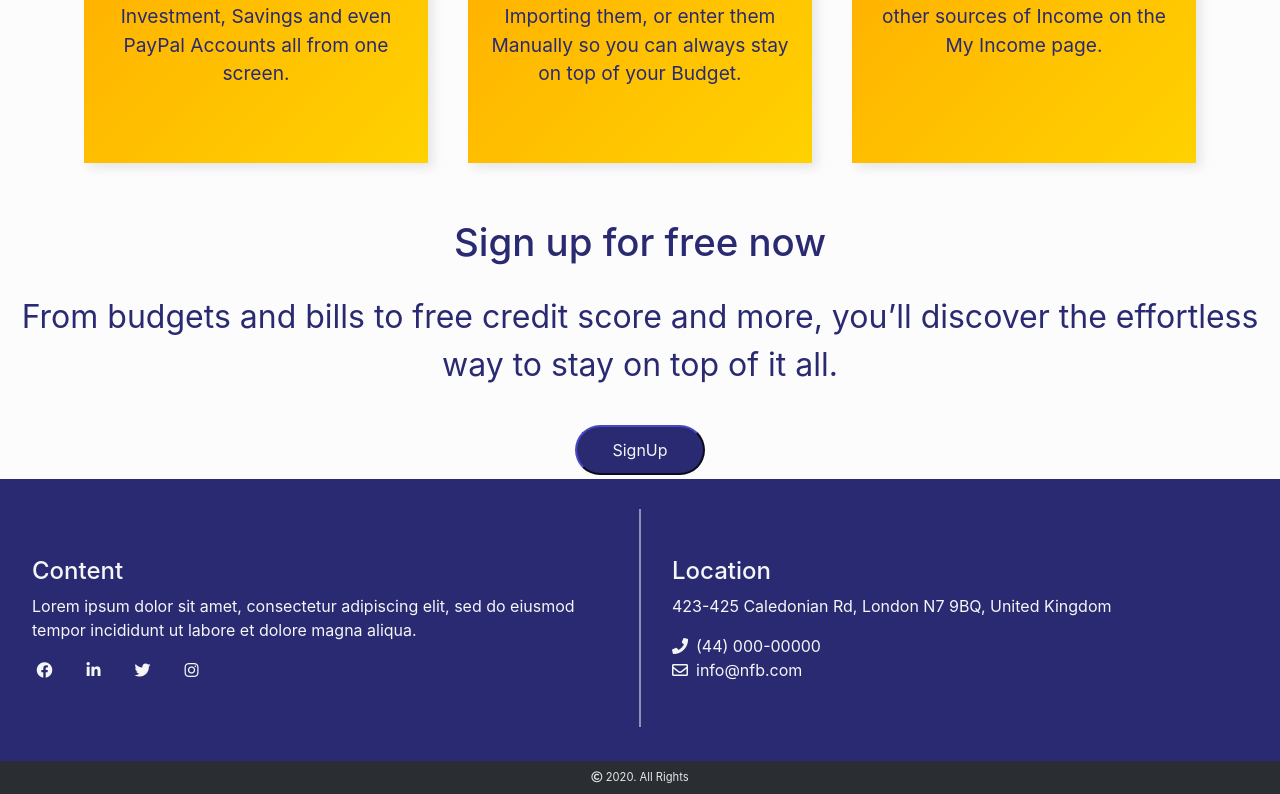
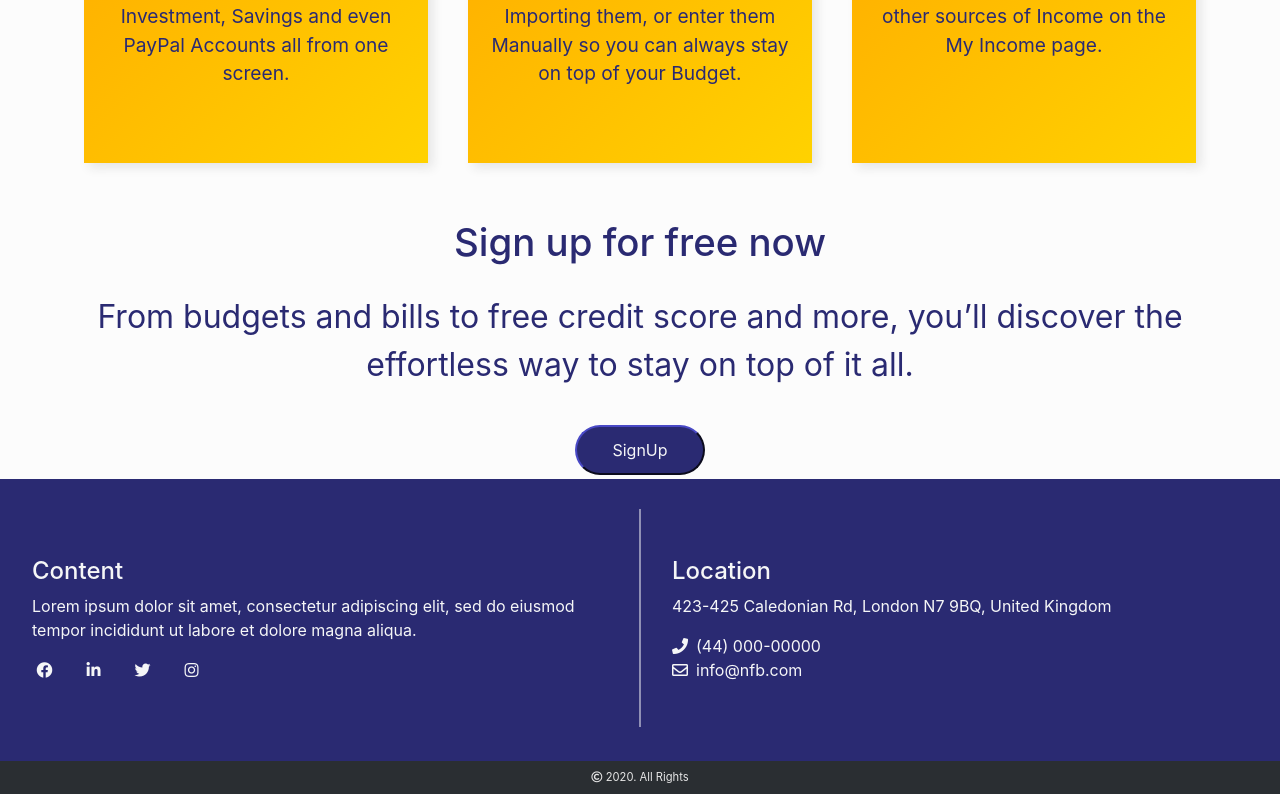
Before and after one commit to uriel87/nfbclient, a React (Create React App) app: page / in a window 1280 px wide. Shown: the part 1824-2618 px from the top of the page. Built offline with nearby package versions, Linux system fonts and the light colour scheme; a web font is replaced by a local one.

Commit message:
fix navigation bugs

```diff
--- a/src/app/components/home/home.css
+++ b/src/app/components/home/home.css
@@ -260,7 +260,7 @@
 }
 
 .home-container .signUp-home-section p {
-  padding: 20px 0;
+  padding: 20px;
   font-size: 2.5vw;
 }
 
--- a/src/app/components/home/home.scss
+++ b/src/app/components/home/home.scss
@@ -169,7 +169,7 @@
 		}
 
 		p {
-			padding: 20px 0;
+			padding: 20px;
 			font-size: 2.5vw;
 		}
 
```
Also changed, not shown: 1 other file (tests, documents, lock files or other folders).
